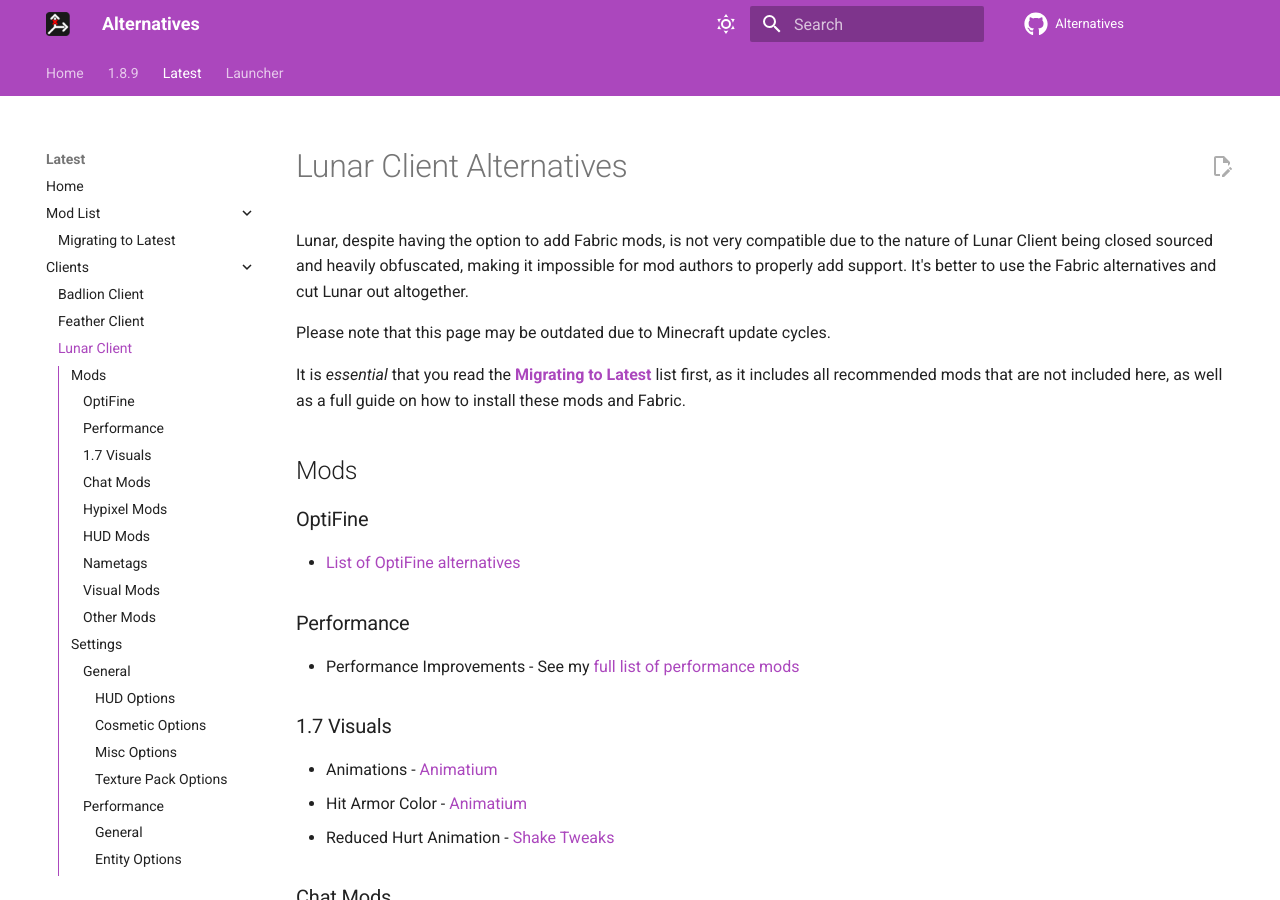
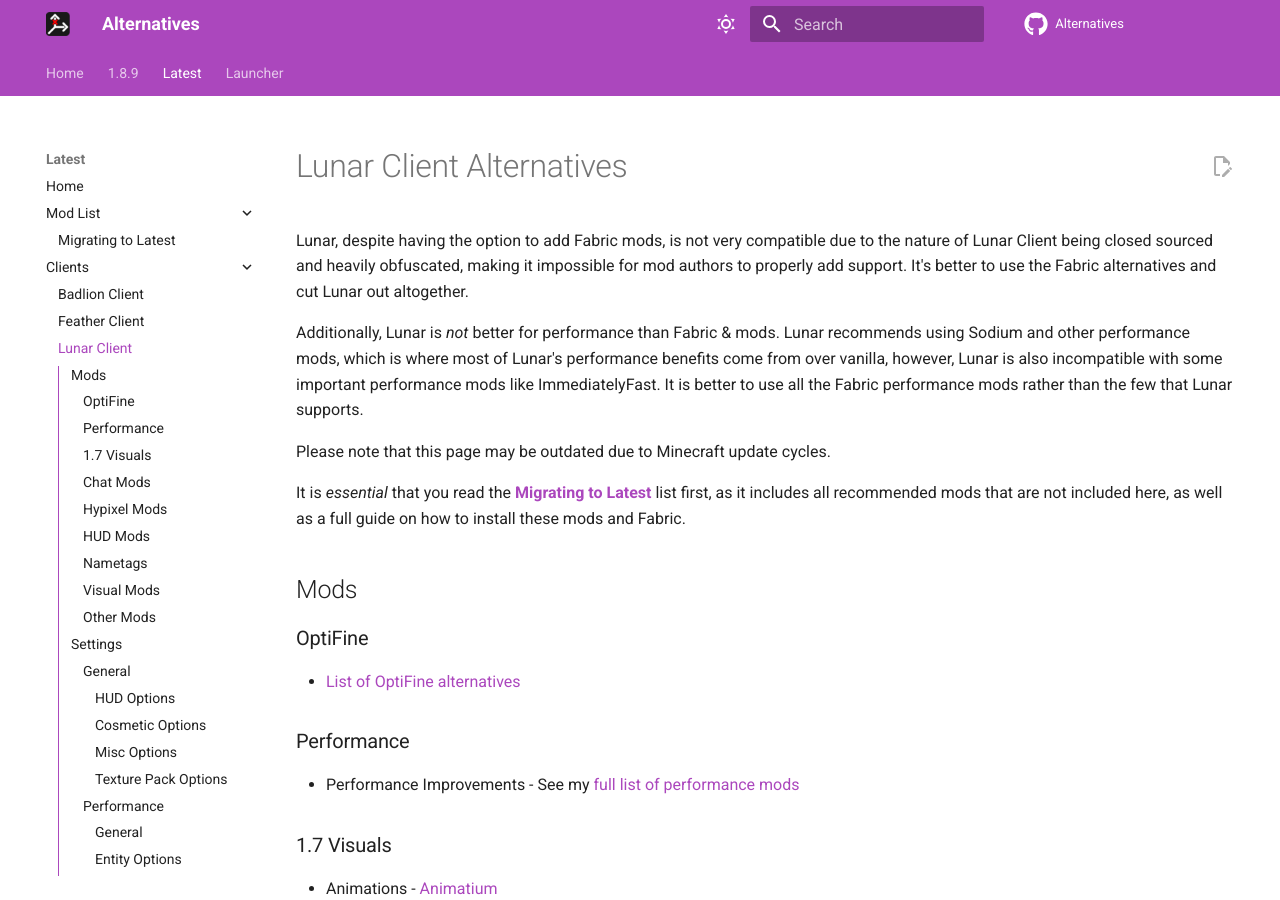
Before and after one commit to MicrocontrollersDev/Alternatives, an MkDocs documentation site: the page built from docs/latest/lunar.md, in a window 1280 px wide and 900 px high. Built offline with MkDocs 1.6.1 and Material for MkDocs 9.7.7, drawn with Linux system fonts in a browser that asks for light colours; comment, search, counter and statistics services are not loaded.

Commit message:
add small performance note

```diff
--- a/docs/latest/lunar.md
+++ b/docs/latest/lunar.md
@@ -1,6 +1,8 @@
 # Lunar Client Alternatives
 
 Lunar, despite having the option to add Fabric mods, is not very compatible due to the nature of Lunar Client being closed sourced and heavily obfuscated, making it impossible for mod authors to properly add support. It's better to use the Fabric alternatives and cut Lunar out altogether.
+
+Additionally, Lunar is *not* better for performance than Fabric & mods. Lunar recommends using Sodium and other performance mods, which is where most of Lunar's performance benefits come from over vanilla, however, Lunar is also incompatible with some important performance mods like ImmediatelyFast. It is better to use all the Fabric performance mods rather than the few that Lunar supports.
 
 Please note that this page may be outdated due to Minecraft update cycles.
 
```
